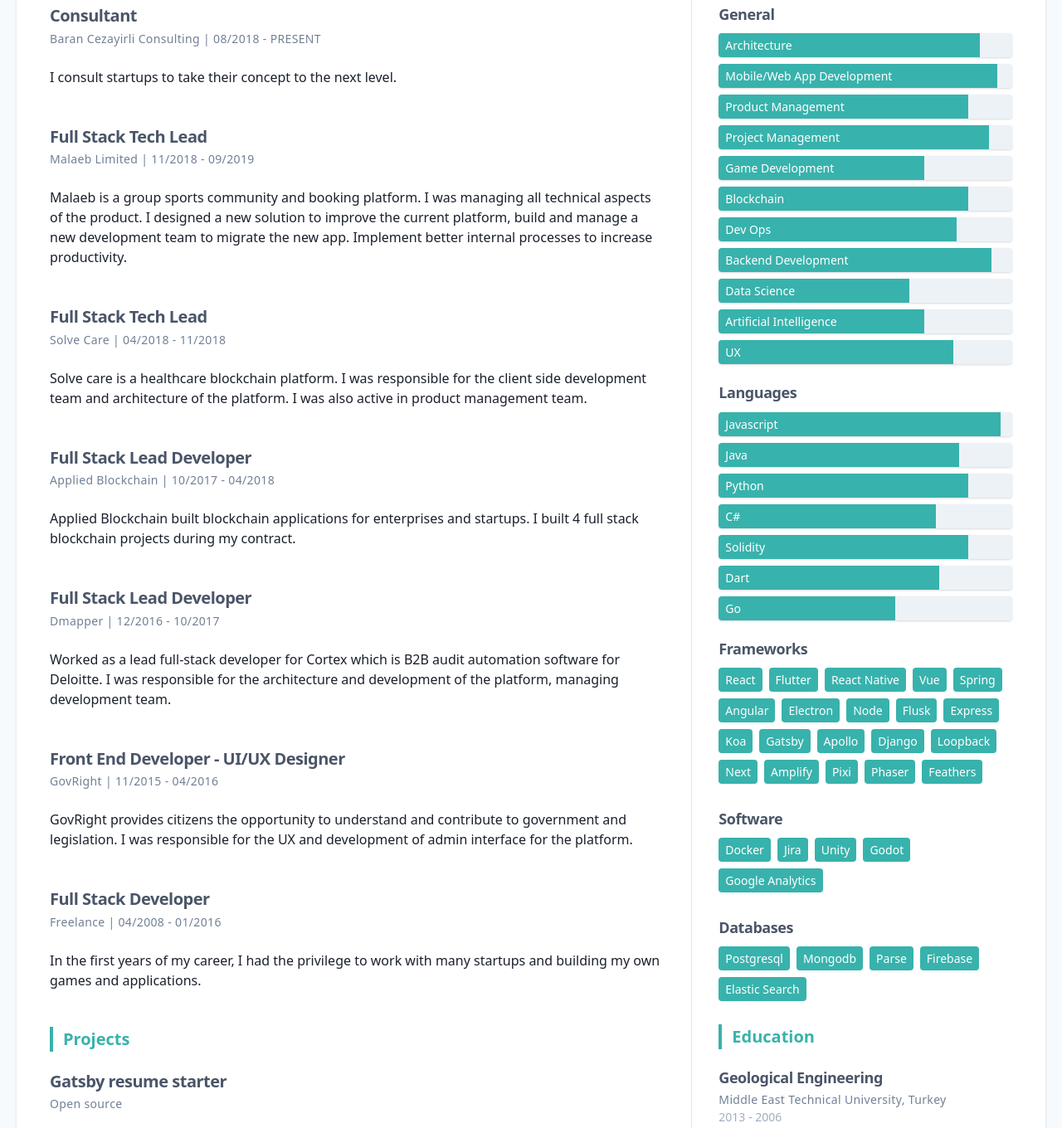
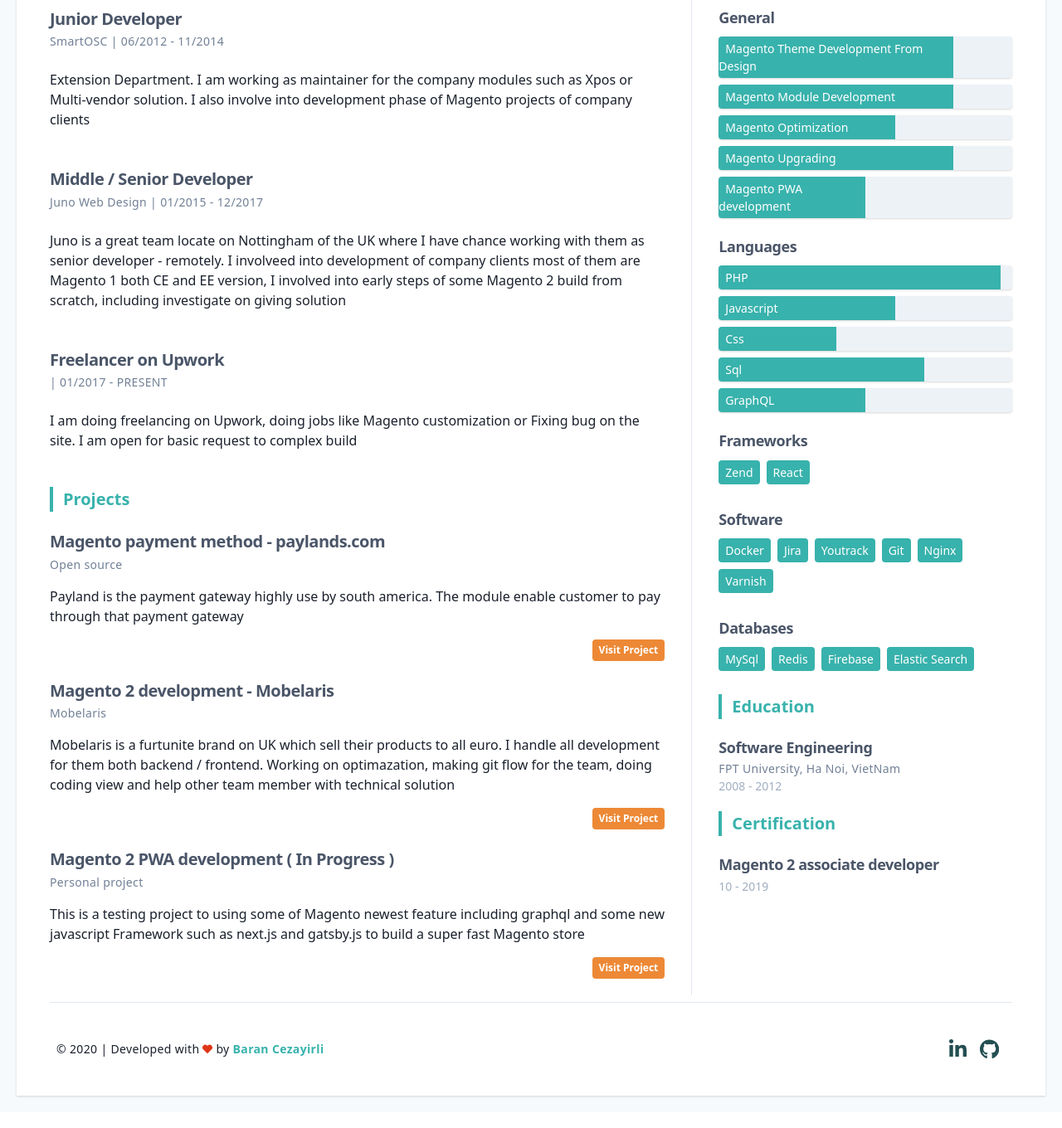
Before and after one commit to hieunguyenzzz/Curriculum-vitae, a Gatsby site: page / in a window 1280 px wide. Shown: the part 482-1842 px from the top of the page at 83% size. Built offline with nearby package versions, Linux system fonts and the light colour scheme; Gatsby itself is replaced by a stand-in of ours.

Commit message:
first commit

```diff
--- a/data/profile.json
+++ b/data/profile.json
@@ -1,9 +1,9 @@
 {
   "contact": {
-    "phone": "+380 63 251 76 44",
-    "email": "contact@barancezayirli.com",
-    "website": "https://barancezayirli.com",
-    "location": "Kiev, Ukraine"
+    "phone": "+778287898",
+    "email": "hieunguyenel@gmail.com",
+    "website": "https://hieunguyen.dev",
+    "location": "HCMC, Vietnam"
   },
   "skills": [
     {
@@ -11,48 +11,24 @@
       "type": "percent",
       "subskills": [
         {
-          "name": "Architecture",
-          "percent": 89
+          "name": "Magento Theme Development From Design",
+          "percent": 80
         },
         {
-          "name": "Mobile/Web App Development",
-          "percent": 95
+          "name": "Magento Module Development",
+          "percent": 80
         },
         {
-          "name": "Product Management",
-          "percent": 85
+          "name": "Magento Optimization",
+          "percent": 60
         },
         {
-          "name": "Project Management",
-          "percent": 92
+          "name": "Magento Upgrading",
+          "percent": 80
         },
         {
-          "name": "Game Development",
-          "percent": 70
-        },
-        {
-          "name": "Blockchain",
-          "percent": 85
-        },
-        {
-          "name": "Dev Ops",
-          "percent": 81
-        },
-        {
-          "name": "Backend Development",
-          "percent": 93
-        },
-        {
-          "name": "Data Science",
-          "percent": 65
-        },
-        {
-          "name": "Artificial Intelligence",
-          "percent": 70
-        },
-        {
-          "name": "UX",
-          "percent": 80
+          "name": "Magento PWA development",
+          "percent": 50
         }
       ]
     },
@@ -61,32 +37,24 @@
       "type": "percent",
       "subskills": [
         {
-          "name": "Javascript",
+          "name": "PHP",
           "percent": 96
         },
         {
-          "name": "Java",
-          "percent": 82
+          "name": "Javascript",
+          "percent": 60
         },
         {
-          "name": "Python",
-          "percent": 85
+          "name": "Css",
+          "percent": 40
         },
         {
-          "name": "C#",
-          "percent": 74
+          "name": "Sql",
+          "percent": 70
         },
         {
-          "name": "Solidity",
-          "percent": 85
-        },
-        {
-          "name": "Dart",
-          "percent": 75
-        },
-        {
-          "name": "Go",
-          "percent": 60
+          "name": "GraphQL",
+          "percent": 50
         }
       ]
     },
@@ -95,64 +63,10 @@
       "type": "tag",
       "subskills": [
         {
-          "name": "React"
+          "name": "Zend"
         },
         {
-          "name": "Flutter"
-        },
-        {
-          "name": "React Native"
-        },
-        {
-          "name": "Vue"
-        },
-        {
-          "name": "Spring"
-        },
-        {
-          "name": "Angular"
-        },
-        {
-          "name": "Electron"
-        },
-        {
-          "name": "Node"
-        },
-        {
-          "name": "Flusk"
-        },
-        {
-          "name": "Express"
-        },
-        {
-          "name": "Koa"
-        },
-        {
-          "name": "Gatsby"
-        },
-        {
-          "name": "Apollo"
-        },
-        {
-          "name": "Django"
-        },
-        {
-          "name": "Loopback"
-        },
-        {
-          "name": "Next"
-        },
-        {
-          "name": "Amplify"
-        },
-        {
-          "name": "Pixi"
-        },
-        {
-          "name": "Phaser"
-        },
-        {
-          "name": "Feathers"
+          "name": "React"
         }
       ]
     },
@@ -167,13 +81,16 @@
           "name": "Jira"
         },
         {
-          "name": "Unity"
+          "name": "Youtrack"
         },
         {
-          "name": "Godot"
+          "name": "Git"
         },
         {
-          "name": "Google Analytics"
+          "name": "Nginx"
+        },
+        {
+          "name": "Varnish"
         }
       ]
     },
@@ -182,13 +99,10 @@
       "type": "tag",
       "subskills": [
         {
-          "name": "Postgresql"
+          "name": "MySql"
         },
         {
-          "name": "Mongodb"
-        },
-        {
-          "name": "Parse"
+          "name": "Redis"
         },
         {
           "name": "Firebase"
@@ -199,110 +113,74 @@
       ]
     }
   ],
-  "summary": "Highly focused technologist with a multidisciplinary skill set honed over 10+ years in the IT industry. I strive to build great products and can take an initial idea, tackle it from multiple angles and take it from something great to something incredible. With 10+ years of experience in various industries, I help tech startups from idea phase to high volumes. I design and build scalable solutions, implement internal processes that fit your organization, build teams that produce results.",
+  "summary": "I am Magento develop since 2012 with both experience with M1 and M2. I strive to build great Magento website with custom features from basic to advance and can take an initial idea, tackle it from multiple angles and take it from basic stuff to something big. With 7 years of experience in just Magento development industry, I help e-commerce agency and store owner from idea phase to become the real stuff. I take design or idea and making out solutions, implement internal processes that fit your organization i.e coding review or doing technical supporting another team member , providing great result with great work.",
   "education": [
     {
-      "institution": "Middle East Technical University, Turkey",
-      "degree": "Geological Engineering",
-      "start": "2013",
-      "end": "2006"
-    },
+      "institution": "FPT University, Ha Noi, VietNam",
+      "degree": "Software Engineering",
+      "start": "2008",
+      "end": "2012"
+    }
+  ],
+  "certification": [
     {
-      "institution": "Gazi University, Turkey",
-      "degree": "Industrial Engineering",
-      "start": "2002",
-      "end": "2006"
+      "title": "Magento 2 associate developer",
+      "url": "#",
+      "date": "10 - 2019"
     }
   ],
   "experience": [
     {
-      "role": "Consultant",
-      "company": "Baran Cezayirli Consulting",
-      "description": "I consult startups to take their concept to the next level.",
-      "start": "08/2018",
-      "end": ""
+      "role": "Junior Developer",
+      "company": "SmartOSC",
+      "description": "Extension Department. I am working as maintainer for the company modules such as Xpos or Multi-vendor solution. I also involve into development phase of Magento projects of company clients",
+      "start": "06/2012",
+      "end": "11/2014"
     },
     {
-      "role": "Full Stack Tech Lead",
-      "company": "Malaeb Limited",
-      "description": "Malaeb is a group sports community and booking platform. I was managing all technical aspects of the product. I designed a new solution to improve the current platform, build and manage a new development team to migrate the new app. Implement better internal processes to increase productivity.",
-      "start": "11/2018",
-      "end": "09/2019"
+      "role": "Middle / Senior Developer",
+      "company": "Juno Web Design",
+      "description": "Juno is a great team locate on Nottingham of the UK where I have chance working with them as senior developer - remotely. I involveed into development of company clients most of them are Magento 1 both CE and EE version, I involved into early steps of some Magento 2 build from scratch, including investigate on giving solution",
+      "start": "01/2015",
+      "end": "12/2017"
     },
     {
-      "role": "Full Stack Tech Lead",
-      "company": "Solve Care",
-      "description": "Solve care is a healthcare blockchain platform. I was responsible for the client side development team and architecture of the platform. I was also active in product management team.",
-      "start": "04/2018",
-      "end": "11/2018"
-    },
-    {
-      "role": "Full Stack Lead Developer",
-      "company": "Applied Blockchain",
-      "description": "Applied Blockchain built blockchain applications for enterprises and startups. I built 4 full stack blockchain projects during my contract.",
-      "start": "10/2017",
-      "end": "04/2018"
-    },
-    {
-      "role": "Full Stack Lead Developer",
-      "company": "Dmapper",
-      "description": "Worked as a lead full-stack developer for Cortex which is B2B audit automation software for Deloitte. I was responsible for the architecture and development of the platform, managing development team.",
-      "start": "12/2016",
-      "end": "10/2017"
-    },
-    {
-      "role": "Front End Developer - UI/UX Designer",
-      "company": "GovRight",
-      "description": "GovRight provides citizens the opportunity to understand and contribute to government and legislation. I was responsible for the UX and development of admin interface for the platform.",
-      "start": "11/2015",
-      "end": "04/2016"
-    },
-    {
-      "role": "Full Stack Developer",
-      "company": "Freelance",
-      "description": "In the first years of my career, I had the privilege to work with many startups and building my own games and applications.",
-      "start": "04/2008",
-      "end": "01/2016"
+      "role": "Freelancer on Upwork",
+      "description": "I am doing freelancing on Upwork, doing jobs like Magento customization or Fixing bug on the site. I am open for basic request to complex build",
+      "start": "01/2017",
+      "end": ""
     }
   ],
   "social": [
     {
-      "service": "youtube",
-      "url": "https://www.youtube.com/channel/UCczRc31u_YXNiSpYKxQU_Ug"
-    },
-    {
       "service": "linkedin",
-      "url": "https://www.linkedin.com/in/barancezayirli"
-    },
-    {
-      "service": "twitter",
-      "url": "https://twitter.com/barancezayirli"
-    },
-    {
-      "service": "angellist",
-      "url": "https://angel.co/baran-cezayirli"
+      "url": "https://www.linkedin.com/in/hieu-nguyen-trung-aa471458/"
     },
     {
       "service": "github",
-      "url": "https://github.com/barancezayirli"
+      "url": "https://github.com/hieunguyenzzz"
+    }
+  ],
+  "role": "Magento Developer",
+  "projects": [
+    {
+      "name": "Magento payment method - paylands.com",
+      "company": "Open source",
+      "description": "Payland is the payment gateway highly use by south america. The module enable customer to pay through that payment gateway",
+      "link": "https://github.com/hieunguyenzzz/magento_payland"
     },
     {
-      "service": "facebook",
-      "url": "https://www.facebook.com/barancezayirli"
+      "name": "Magento 2 development - Mobelaris",
+      "company": "Mobelaris",
+      "description": "Mobelaris is a furtunite brand on UK which sell their products to all euro. I handle all development for them both backend / frontend. Working on optimazation, making git flow for the team, doing coding view and help other team member with technical solution",
+      "link": "mobelaris.com"
     },
     {
-      "service": "instagram",
-      "url": "https://www.instagram.com/barancezayirli"
+      "name": "Magento 2 PWA development ( In Progress ) ",
+      "company": "Personal project",
+      "description": "This is a testing project to using some of Magento newest feature including graphql and some new javascript Framework such as next.js and gatsby.js to build a super fast Magento store",
+      "link": "shopmax.hieunguyen.dev"
     }
   ],
-  "role": "Technologist",
-  "projects": [
-    {
-      "name": "Gatsby resume starter",
-      "company": "Open source",
-      "description": "Gatsby resume tailwind is a free starter template with  Netlify CMS implementation. It is easy to customize the design with thanks to tailwind theming capabilities. It uses git as a backend and can be deployed to any static hosting service like Netlify, firebase hosting or Github pages.",
-      "link": "https://github.com/barancezayirli/gatsby-resume-tailwind"
-    }
-  ],
-  "fullname": "Baran Cezayirli"
+  "fullname": "Nguyen Trung Hieu"
 }
--- /dev/null
+++ b/src/components/certification.js
@@ -0,0 +1,18 @@
+import React from 'react';
+
+const Certification = ({ data }) => (
+  <section className="mb-5">
+    <h1 className="section-header mb-5">Certification</h1>
+    {data &&
+    data.map(item => (
+      <div className="my-2" key={item.title}>
+        <a href={item.url}><h2 className="item-header text-lg">{item.title}</h2></a>
+        <p className="text-sm text-neutral-500 font-light">
+          {item.date}
+        </p>
+      </div>
+    ))}
+  </section>
+);
+
+export default Certification;
--- a/src/components/index.js
+++ b/src/components/index.js
@@ -7,3 +7,4 @@ export { default as List } from './list';
 export { default as Education } from './education';
 export { default as Footer } from './footer';
 export { default as SEO } from './seo';
+export { default as Certification} from './certification'
--- a/src/components/summary.js
+++ b/src/components/summary.js
@@ -5,7 +5,7 @@ const Summary = ({ data }) => (
     <div className="my-5">
       <img
         className="rounded-full mx-auto w-32 lg:w-full xl:w-4/5"
-        src="./profile.jpg"
+        src="./profile.JPG"
         alt="profile"
       />
     </div>
--- a/src/pages/index.js
+++ b/src/pages/index.js
@@ -8,7 +8,8 @@ import {
   List,
   Education,
   Footer,
-  SEO
+  SEO,
+  Certification
 } from '../components';
 import resume from '../../data/profile';
 import '../main.css';
@@ -31,6 +32,7 @@ const Home = () => (
         <div className="lg:w-1/3 lg:pl-8 lg:border-l lg:border-neutral-300 ">
           {resume.skills && <Skills data={resume.skills} />}
           {resume.education && <Education data={resume.education} />}
+          {resume.certification && <Certification data={resume.certification} />}
           {resume.sidebar &&
             resume.sidebar.map(item => (
               <List key={`${item.title}-side`} data={item} />
```
